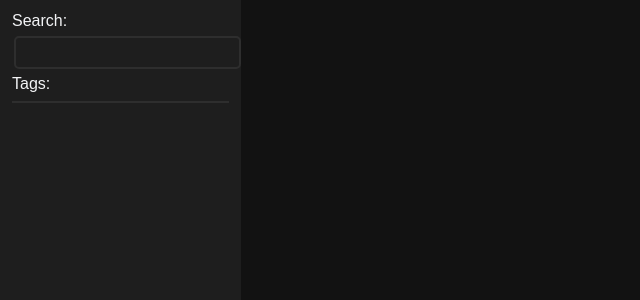
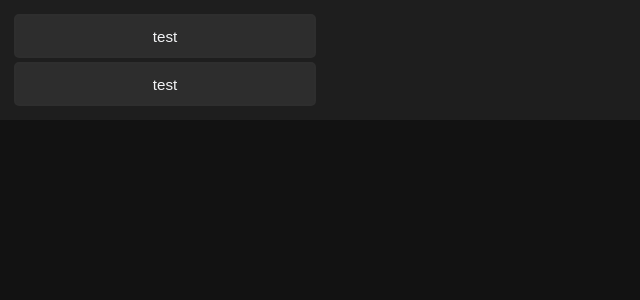
Before and after one commit to NicholasC2/pinterest2, a React (Vite) app: page / in a window 1280 px wide. Shown: the top 300 px of the page, without its empty margins (0-640 px from the left). Built offline with nearby package versions, Linux system fonts and the light colour scheme.

Commit message:
needs work

```diff
--- a/src/global.css
+++ b/src/global.css
@@ -4,6 +4,7 @@ body {
     color: var(--text-primary);
 }
 
+a,
 button,
 input {
     font-family: inherit;
@@ -15,6 +16,13 @@ input {
     transition: background-color 150ms ease, border-color 150ms ease, color 150ms ease;
 }
 
+a {
+    align-content: center;
+    text-align: center;
+    text-decoration: none;
+}
+
+a,
 button {
     background-color: var(--bg-button);
     color: var(--text-primary);
@@ -22,12 +30,14 @@ button {
     font-weight: 500;
 }
 
+a:hover,
 button:hover {
     background-color: var(--accent);
     border-color: var(--accent-hover);
     color: var(--text-on-accent);
 }
 
+a:active,
 button:active {
     background-color: var(--accent-hover);
 }
--- a/src/index.css
+++ b/src/index.css
@@ -19,15 +19,15 @@ body,
   display: flex;
 
   flex-direction: column;
-
-  min-width: auto;
   flex-shrink: 0;
 
   padding: 10px;
 
   background-color: var(--bg-secondary);
 
-  width: 221px;
+  width: 100%;
+
+  height: 100px;
 }
 
 .navbar * {
@@ -52,26 +52,43 @@ body,
 }
 
 .row {
-  width: 100%;
-
-  height: fit-content;
+  width: auto;
 
   display: inline-flex;
 
   flex-direction: row;
+
+  flex: 1;
 }
 
 .row.wrap {
   display: flex;
 
-  height: auto;
-}
-
-.wrap {
   flex-wrap: wrap;
 }
 
 .row > * {
+  flex: 1;
+}
+
+.column {
+  width: auto;
+  height: auto;
+
+  display: inline-flex;
+
+  flex-direction: column;
+
+  flex: 1;
+}
+
+.column.wrap {
+  display: flex;
+
+  flex-wrap: wrap;
+}
+
+.column > * {
   flex: 1;
 }
 
@@ -80,34 +97,6 @@ body,
   height: auto;
 }
 
-@media (max-width: 700px) {
-  .menuButton {
-    display: block;
-
-    position: fixed;
-    bottom: 10px;
-    left: 10px;
-
-    z-index: 1000;
-
-    filter: drop-shadow(0 0 2px black);
-  }
-
-  .navbar {
-    display: none;
-
-    top: 0;
-    left: 0;
-
-    width: 100%;
-    height: 100%;
-
-    box-sizing: border-box;
-
-    position: absolute;
-  }
-
-  .navbar.open {
-    display: flex;
-  }
+.white-space {
+  width: 67%;
 }
--- a/src/main.jsx
+++ b/src/main.jsx
@@ -11,21 +11,14 @@ function App() {
 
   return (
     <>
-      <button
-        className="menuButton"
-        onClick={() => setOpen(!open)}
-      >
-        ☰
-      </button>
-      <div className={`navbar ${open ? 'open' : ''}`}>
-        <label>Search:</label>
-        <div className="row search">
-          <input />
+      <div className="navbar row">
+        <div className="column navigation">
+          <a href="/">test</a>
+          <button>test</button>
         </div>
-        <label>Tags:</label>
-        <div className='row wrap tags'>
+        <div className="row white-space">
+
         </div>
-        <hr></hr>
       </div>
       <div className="content">
 
```
Also changed, not shown: 1 other file (tests, documents, lock files or other folders).
